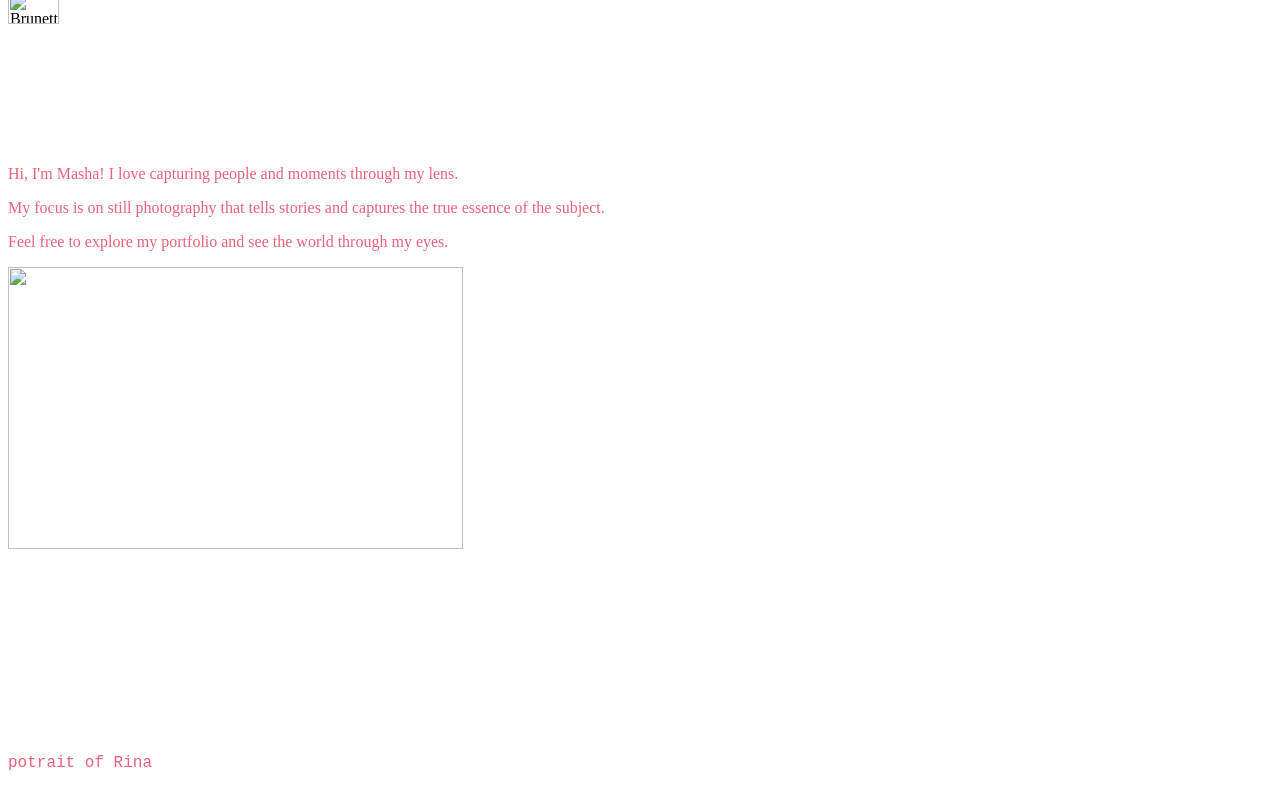
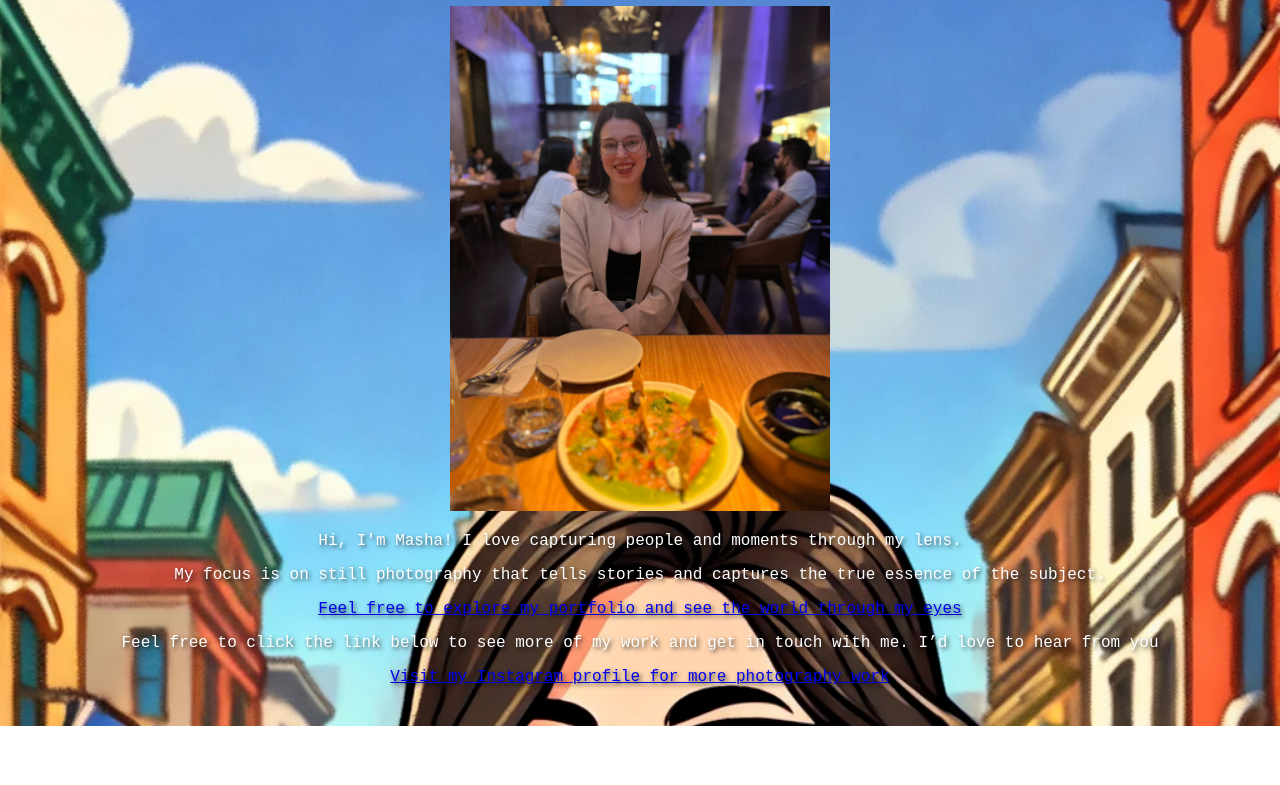
Before and after one commit to Mahka112/MashaPhoto, a plain HTML site: page my-firts-site.html in a window 1280 px wide. Shown: the part 74-859 px from the top of the page. After the commit the page ends 800 px from the top, so only its background shows below. Drawn offline with Linux system fonts and the light colour scheme.

Commit message:
adding intro page anf photos page

```diff
--- a/my-firts-site.html
+++ b/my-firts-site.html
@@ -1,18 +1,18 @@
-<h1 style="color: pink; font-family:'Courier New', Courier, monospace;">Masha Photography </h1>
-<img src="Masha.42.jpeg" alt="Brunette girl with glasses in restaurant" style="width:20%;">
-<p style="color:rgb(235, 97, 120);">Hi, I'm Masha! I love capturing people and moments through my lens.</p>
-<p style="color:rgb(235, 97, 120);">My focus is on still photography that tells stories and captures the true essence of the subject.</p>
-<p style="color:rgb(235, 97, 120);">Feel free to explore my portfolio and see the world through my eyes.</p>
-<div class="diagonal-gallery">
-	<div class="photo"><img src="Rina1.jpeg" alt=" " style="width:60%;"></div>
-	<p style="color:rgb(235, 97, 120);font-family:'Courier New', Courier, monospace;">potrait of Rina</p>
-	<div class="photo"><img src="Shula.jpeg" alt=" " style="width:60%;"></div>
-	<p style="color:rgb(235, 97, 120);font-family:'Courier New', Courier, monospace;">Portrait of Shulamit</p>
-	<div class="photo"><img src="Tamar1.jpeg" alt=" " style="width:60%;"></div>
-	<p style="color:rgb(235, 97, 120);font-family:'Courier New', Courier, monospace;">Portrait of Tamar</p>
-	<div class="photo"><img src="Wedding-Prague3.jpg"alt=" " style="width: 60%;"></div>
-	<p style="color:rgb(235, 97, 120);font-family:'Courier New', Courier, monospace;">The Wedding of Tanya and Zvi</p>
-</div>
-<p>---------------------------------------------------------</p>
-<p style="color:rgb(235, 97, 120); font-family: 'Courier New', Courier, monospace;">Feel free to click the link below to see more of my work and get in touch with me. I’d love to hear from you</p>
-<a href="https://www.instagram.com/mph.otography/profilecard/?igsh=MW11YTF1ZWhhbGMzbQ==" style="font-family: 'Courier New', Courier, monospace;" target="_blank">click here</a>
+<!DOCTYPE html>
+<html lang="en">
+
+<head>
+    <meta charset="UTF-8">
+    <meta name="viewport" content="width=device-width, initial-scale=1.0">
+    <title>Masha Photography</title>
+    <link rel="stylesheet" href=site_style.css>
+</head>
+<body>
+	<h1>Masha photography</h1>
+	<img class="main_photo" src="photos/Masha.42.jpeg" alt="Brunette girl with glasses in restaurant" >
+	<p>Hi, I'm Masha! I love capturing people and moments through my lens.</p>
+	<p>My focus is on still photography that tells stories and captures the true essence of the subject.</p>
+	<a href="my-photos.html">Feel free to explore my portfolio and see the world through my eyes</a>
+	<p>Feel free to click the link below to see more of my work and get in touch with me. I’d love to hear from you</p>
+	<a href="https://www.instagram.com/mph.otography/profilecard/?igsh=MW11YTF1ZWhhbGMzbQ==" target="_blank">Visit my Instagram profile for more photography work</a>
+	</body>
--- /dev/null
+++ b/site_style.css
@@ -0,0 +1,16 @@
+body{
+    text-align: center;
+    color:rgb(255, 255, 255);
+    background-image: url(photos/157711c6-4ada-4575-ba4a-08d4291b8782.webp);
+    background-size: cover;
+    background-repeat: no-repeat;
+    font-family: 'Courier New', Courier, monospace;
+    text-shadow: 2px 2px 4px rgba(0, 0, 0, 0.7);
+}
+ .main_photo {
+        width: 30%;
+    }
+
+ .diagonal-gallery img {
+        width: 30%;
+    }
```
Also changed, not shown: my-photos.html (added, +20 -0 lines), photos/157711c6-4ada-4575-ba4a-08d4291b8782.webp (added), photos/Logo.jpeg (added), photos/Masha.42.jpeg (added), photos/Rina1.jpeg (added), photos/Shula.jpeg (added), photos/Tamar1.jpeg (added), 3 other files.
